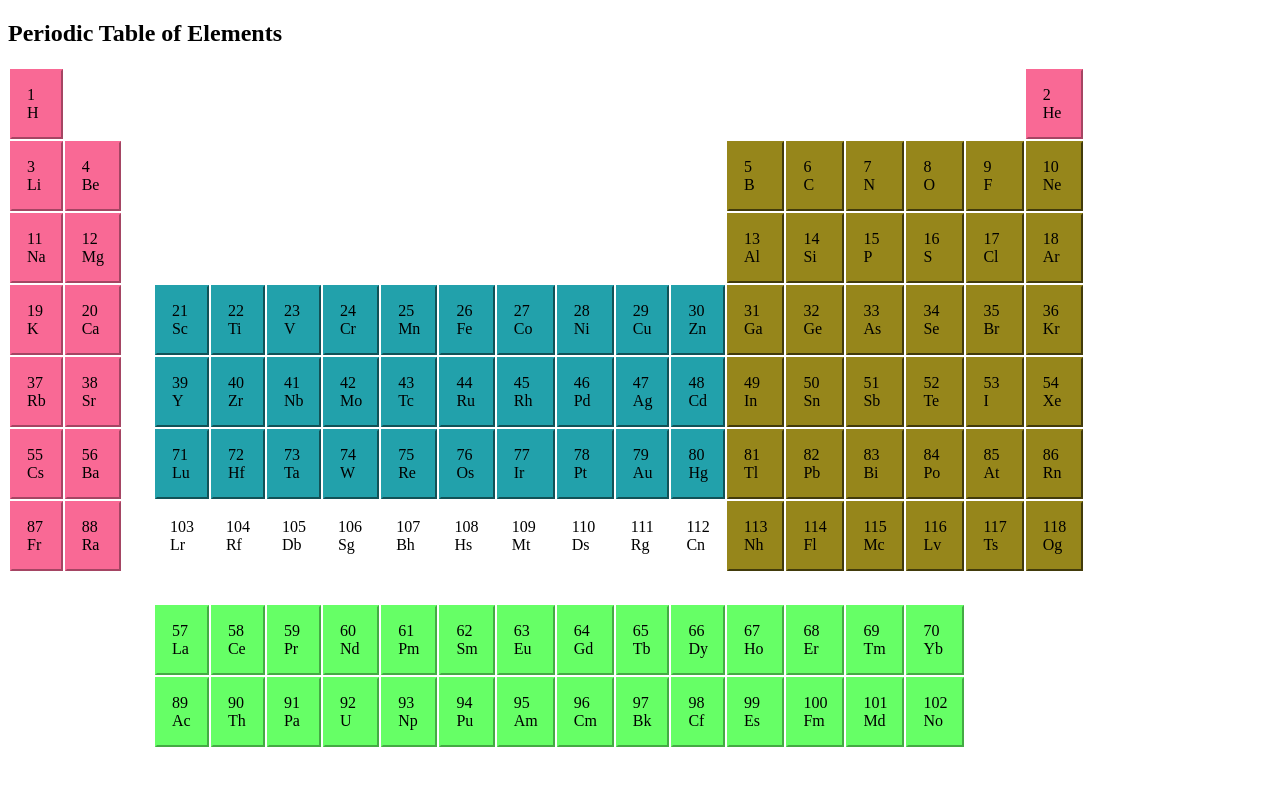
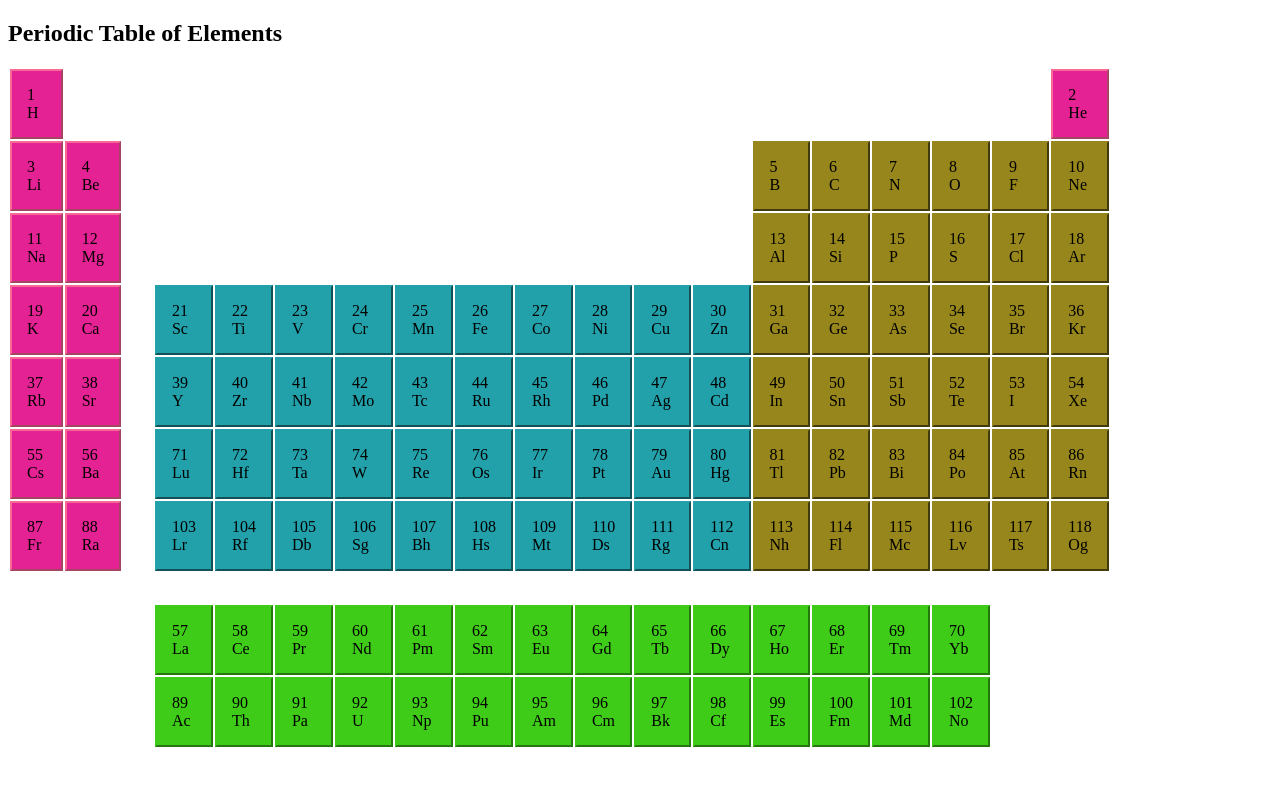
Before and after one commit to Hassan12345ai/Assignment, a plain HTML site: page index.html in a window 1280 px wide. Drawn offline with Linux system fonts and the light colour scheme.

Commit message:
Style.css

```diff
--- a/Style.css
+++ b/Style.css
@@ -1,8 +1,8 @@
-.pink{background-color:#f96995;
+.mixpink{background-color:#E52293;
 border: 2px outset #f96995;}
 
-.green{background-color: #66ff66;
-border: 2px outset #66ff66;}
+.green{background-color: #3ECC18;
+border: 2px outset #3ECC18;}
 
 .gold{background-color:	#96861B;
 border: 2px outset #96861B;}
--- a/index.html
+++ b/index.html
@@ -1,26 +1,28 @@
 <!DOCTYPE html>
 <html>
+
 <head>
     <link rel="stylesheet" href="./Style.css">
     <title>Assignment</title>
 </head>
+
 <body>
 
     <h2>Periodic Table of Elements</h2>
 
-<table cellpadding="15"  >
+    <table cellpadding="15">
         <thead>
             <tr>
-            <td class="pink">1<br>H</td>
+                <td class="mixpink">1<br>H</td>
                 <td colspan="17"></td>
-            <td class="pink">2 <br>He</td>
+                <td class="mixpink">2 <br>He</td>
             </tr>
         </thead>
         <tbody>
             <tr>
-            <td class="pink">3 <br>Li</td>
-            <td class="pink">4 <br>Be</td>
-            <td  colspan="11"></td>
+                <td class="mixpink">3 <br>Li</td>
+                <td class="mixpink">4 <br>Be</td>
+                <td colspan="11"></td>
                 <td class="gold">5 <br>B</td>
                 <td class="gold">6 <br>C</td>
                 <td class="gold">7 <br>N</td>
@@ -29,9 +31,9 @@
                 <td class="gold">10 <br>Ne</td>
             </tr>
             <tr>
-            <td class="pink">11 <br>Na</td>
-            <td class="pink">12 <br>Mg</td>
-            <td  colspan="11"></td>
+                <td class="mixpink">11 <br>Na</td>
+                <td class="mixpink">12 <br>Mg</td>
+                <td colspan="11"></td>
                 <td class="gold">13 <br>Al</td>
                 <td class="gold">14 <br>Si</td>
                 <td class="gold">15 <br>P</td>
@@ -40,8 +42,8 @@
                 <td class="gold">18 <br>Ar</td>
             </tr>
             <tr>
-            <td class="pink">19 <br>K</td>
-            <td class="pink">20 <br>Ca</td>
+                <td class="mixpink">19 <br>K</td>
+                <td class="mixpink">20 <br>Ca</td>
                 <td colspan="1"></td>
                 <td class="cyan">21 <br>Sc</td>
                 <td class="cyan">22 <br>Ti</td>
@@ -61,8 +63,8 @@
                 <td class="gold">36 <br>Kr</td>
             </tr>
             <tr>
-            <td class="pink">37 <br>Rb</td>
-            <td class="pink">38 <br>Sr</td>
+                <td class="mixpink">37 <br>Rb</td>
+                <td class="mixpink">38 <br>Sr</td>
                 <td colspan="1"></td>
                 <td class="cyan">39 <br>Y</td>
                 <td class="cyan">40 <br>Zr</td>
@@ -82,8 +84,8 @@
                 <td class="gold">54 <br>Xe</td>
             </tr>
             <tr>
-            <td class="pink">55 <br>Cs</td>
-            <td class="pink">56 <br>Ba</td>
+                <td class="mixpink">55 <br>Cs</td>
+                <td class="mixpink">56 <br>Ba</td>
                 <td colspan="1"></td>
                 <td class="cyan">71 <br>Lu</td>
                 <td class="cyan">72 <br>Hf</td>
@@ -103,19 +105,19 @@
                 <td class="gold">86 <br>Rn</td>
             </tr>
             <tr>
-            <td class="pink">87 <br>Fr</td>
-            <td class="pink">88 <br>Ra</td>
+                <td class="mixpink">87 <br>Fr</td>
+                <td class="mixpink">88 <br>Ra</td>
                 <td colspan="1"></td>
-            <td class="blue">103 <br>Lr</td>
-            <td class="blue">104 <br>Rf</td>
-            <td class="blue">105 <br>Db</td>
-            <td class="blue">106 <br>Sg</td>
-            <td class="blue">107 <br>Bh</td>
-            <td class="blue">108 <br>Hs</td>
-            <td class="blue">109 <br>Mt</td>
-            <td class="blue">110 <br>Ds</td>
-            <td class="blue">111 <br>Rg</td>
-            <td class="blue">112 <br>Cn</td>
+                <td class="cyan">103 <br>Lr</td>
+                <td class="cyan">104 <br>Rf</td>
+                <td class="cyan">105 <br>Db</td>
+                <td class="cyan">106 <br>Sg</td>
+                <td class="cyan">107 <br>Bh</td>
+                <td class="cyan">108 <br>Hs</td>
+                <td class="cyan">109 <br>Mt</td>
+                <td class="cyan">110 <br>Ds</td>
+                <td class="cyan">111 <br>Rg</td>
+                <td class="cyan">112 <br>Cn</td>
                 <td class="gold">113 <br>Nh</td>
                 <td class="gold">114 <br>Fl</td>
                 <td class="gold">115 <br>Mc</td>
@@ -125,10 +127,12 @@
             </tr>
         </tbody>
         <tfoot>
-        <tr><td colspan="18" ></td></tr>
+            <tr>
+                <td colspan="18"></td>
+            </tr>
             <tr>
 
-            <td  colspan="3"></td>
+                <td colspan="3"></td>
                 <td class="green">57 <br>La</td>
                 <td class="green">58 <br>Ce</td>
                 <td class="green">59 <br>Pr</td>
@@ -145,7 +149,7 @@
                 <td class="green">70 <br>Yb</td>
             </tr>
             <tr>
-            <td  colspan="3"></td>
+                <td colspan="3"></td>
                 <td class="green">89 <br>Ac</td>
                 <td class="green">90 <br>Th</td>
                 <td class="green">91 <br>Pa</td>
```
Lines whose indentation alone changed are shown as unchanged.
